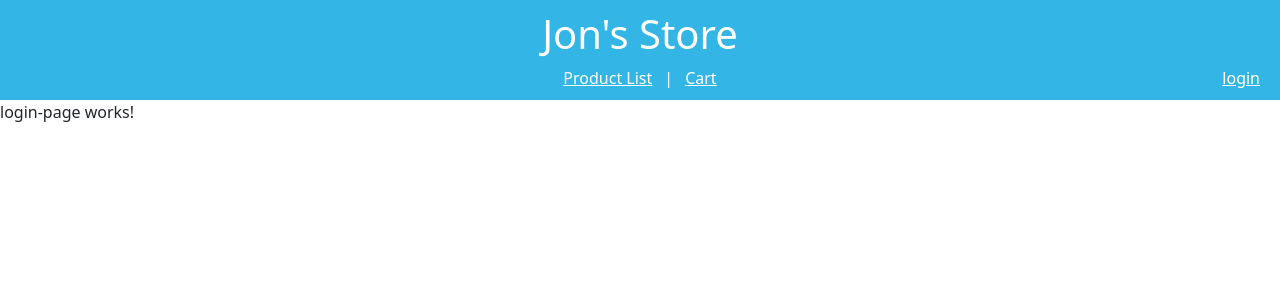
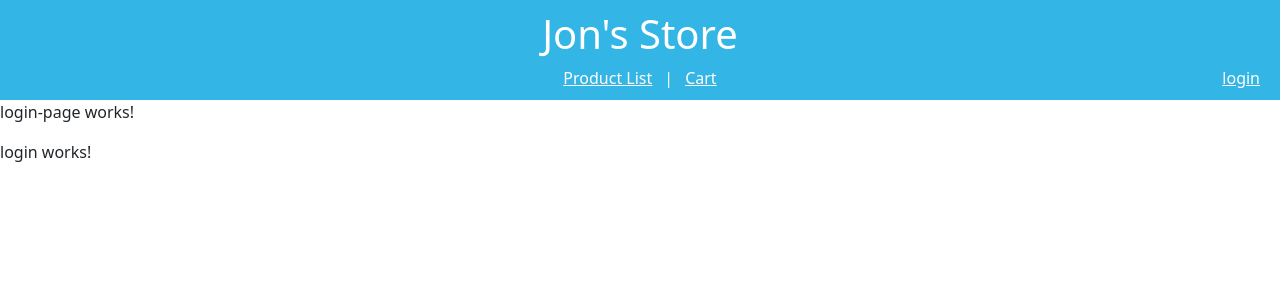
Before and after one commit to jgarzonscript/jonstore, an Angular app: page /login in a window 1280 px wide. Shown: the top 300 px of the page. Built offline with nearby package versions, Linux system fonts and the light colour scheme.

Commit message:
added new child route: ./login-page/login

```diff
--- a/src/app/app.module.ts
+++ b/src/app/app.module.ts
@@ -11,6 +11,7 @@ import { FlexLayoutModule } from "@angular/flex-layout";
 import { HttpClientModule } from "@angular/common/http";
 import { FormsModule } from "@angular/forms";
 import { LoginPageComponent } from './login-page/login-page.component';
+import { LoginComponent } from './login-page/login/login.component';
 
 @NgModule({
     declarations: [
@@ -18,7 +19,8 @@ import { LoginPageComponent } from './login-page/login-page.component';
         ProductsComponent,
         ProductItemComponent,
         NavbarComponent,
-        LoginPageComponent
+        LoginPageComponent,
+        LoginComponent
     ],
     imports: [
         BrowserModule,
--- a/src/app/login-page/login-page.component.html
+++ b/src/app/login-page/login-page.component.html
@@ -1 +1,4 @@
 <p>login-page works!</p>
+<p>
+    <router-outlet></router-outlet>
+</p>
--- /dev/null
+++ b/src/app/login-page/login/login.component.html
@@ -0,0 +1 @@
+<p>login works!</p>
--- /dev/null
+++ b/src/app/login-page/login/login.component.ts
@@ -0,0 +1,15 @@
+import { Component, OnInit } from '@angular/core';
+
+@Component({
+  selector: 'app-login',
+  templateUrl: './login.component.html',
+  styleUrls: ['./login.component.css']
+})
+export class LoginComponent implements OnInit {
+
+  constructor() { }
+
+  ngOnInit(): void {
+  }
+
+}
```
Also changed, not shown: src/app/app-routing.module.ts (+12 -1 lines), src/app/login-page/login/login.component.css (added), 1 other file (tests, documents, lock files or other folders).
